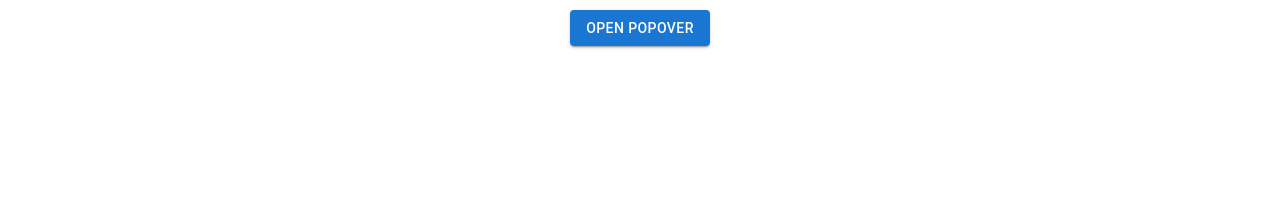
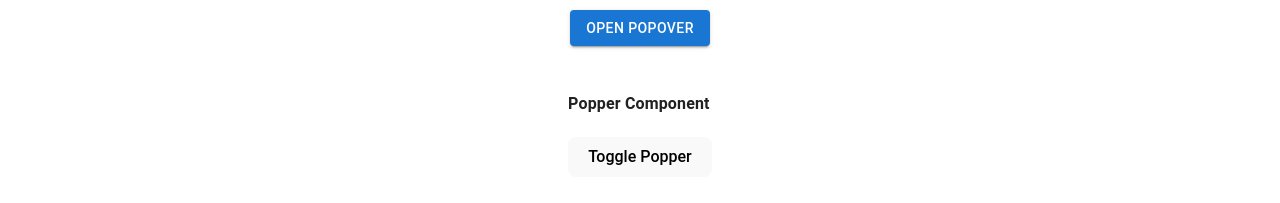
Before and after one commit to GuilhermeSousaDev/MaterialUI, a React (Vite) app in the folder react-ui/: page / in a window 1280 px wide. Shown: the part 11146-11349 px from the top of the page. Before the commit the page ends 11232 px from the top, so only its background shows below. Built offline with nearby package versions, Linux system fonts and the light colour scheme.

Commit message:
Popper Component

```diff
--- a/react-ui/src/App.jsx
+++ b/react-ui/src/App.jsx
@@ -50,6 +50,7 @@ import ClickAwayComponent from './components/ClickAway';
 import ModalComponent from './components/Modal';
 import NoSsrComponent from './components/NoSsr';
 import PopoverComponent from './components/Popover';
+import PopperComponent from './components/Popper';
 
 function App() {
   return (
@@ -105,6 +106,7 @@ function App() {
       <ModalComponent />
       <NoSsrComponent />
       <PopoverComponent />
+      <PopperComponent />
     </Stack>
   )
 }
--- /dev/null
+++ b/react-ui/src/components/Popper.jsx
@@ -0,0 +1,26 @@
+import { useState } from 'react';
+import Box from '@mui/material/Box';
+import Popper from '@mui/material/Popper';
+export default function PopperComponent() {
+  const [anchorEl, setAnchorEl] = useState(null);
+
+  const handleClick = (event) => {
+    setAnchorEl(anchorEl ? null : event.currentTarget);
+  };
+
+  const open = Boolean(anchorEl);
+
+  return (
+    <div>
+      <h4>Popper Component</h4>
+      <button type="button" onClick={handleClick}>
+        Toggle Popper
+      </button>
+      <Popper open={open} anchorEl={anchorEl}>
+        <Box sx={{ border: 1, p: 1, bgcolor: 'background.paper' }}>
+          The content of the Popper.
+        </Box>
+      </Popper>
+    </div>
+  );
+}
```
